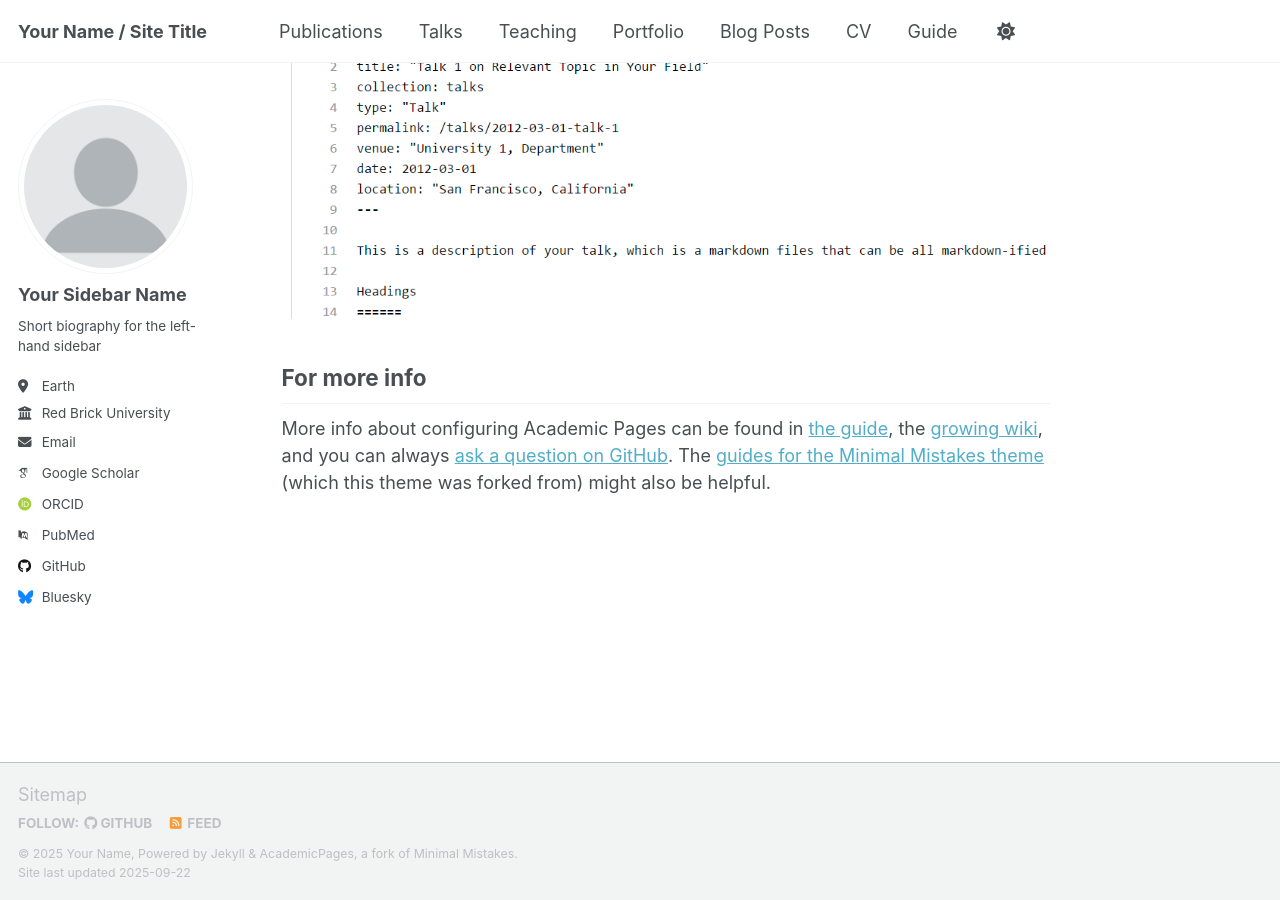
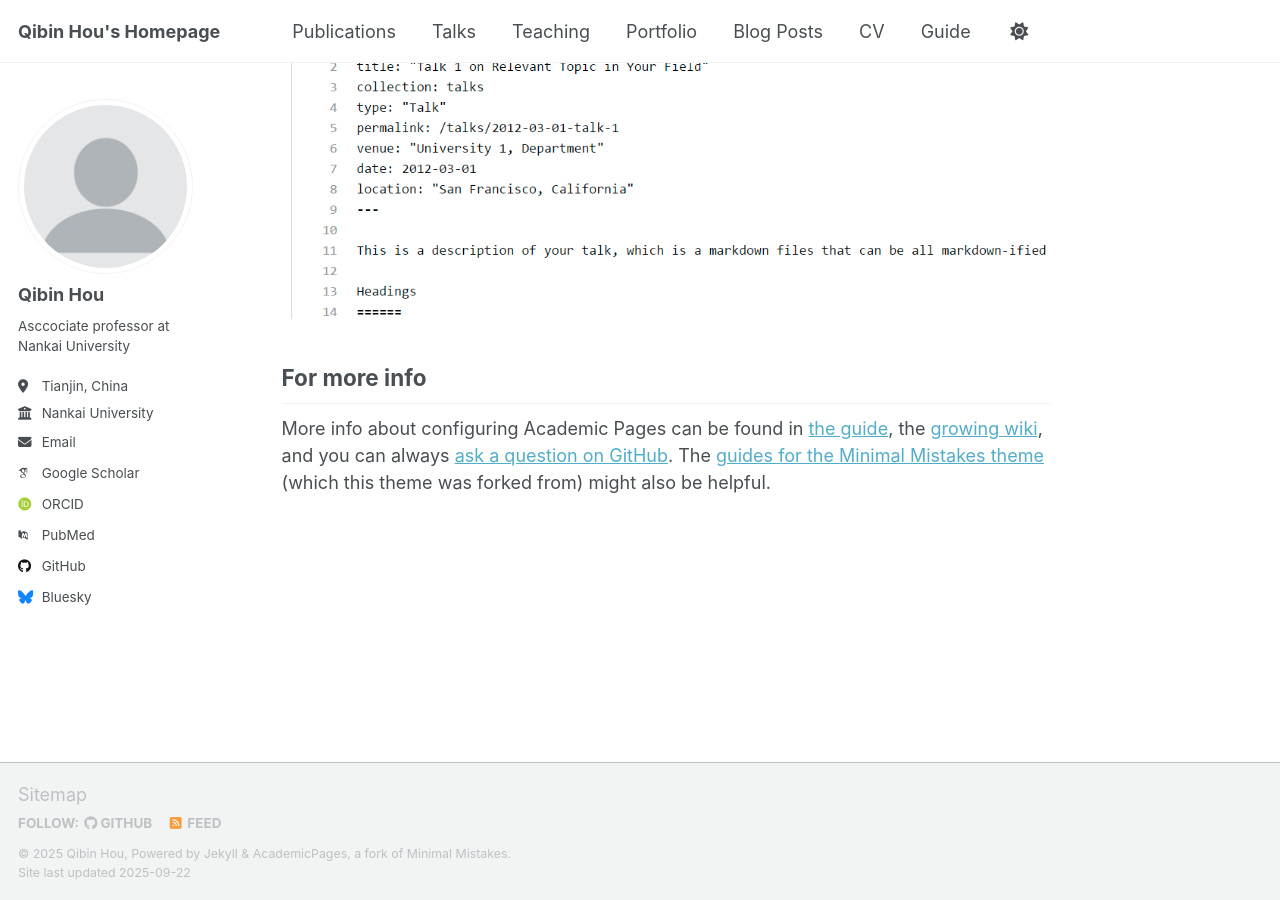
Before and after one commit to houqb/qibin, a Jekyll site: the page built from _pages/about.md, in a window 1280 px wide and 900 px high, scrolled down 2880 px. Built offline with Jekyll 4.4.1, drawn with Linux system fonts in a browser that asks for light colours; some web fonts are replaced; a script that is not in the unit is left out.

Commit message:
Update _config.yml

```diff
--- a/_config.yml
+++ b/_config.yml
@@ -9,14 +9,14 @@
 # Basic Site Settings
 locale                   : "en-US"
 site_theme               : "default" # Currently available options are "default", "air"
-title                    : "Your Name / Site Title"
+title                    : "Qibin Hou's Homepage"
 title_separator          : "-"
-name                     : &name "Your Name"
-description              : &description "Your Name's academic portfolio"   # Update this with a general description of your site, this is the default if not overridden by a page
-url                      : https://academicpages.github.io # The base hostname & protocol for your site e.g. "https://[your GitHub username].github.io",
+name                     : &name "Qibin Hou"
+description              : &description "Asccociate professor at Nankai University"   # Update this with a general description of your site, this is the default if not overridden by a page
+url                      : https://houqb.github.io # The base hostname & protocol for your site e.g. "https://[your GitHub username].github.io",
                                                            # or if you already have some other page hosted on Github then use "https://[your GitHub username].github.io/[Your Repo Name]"
 baseurl                  : "" # the subpath of your site, e.g. "/blog"
-repository               : "academicpages/academicpages.github.io"
+repository               : "houqb/houqb.github.io"
 
 # Site Author - The following control what appear as part of the author content on the side bar.
 #               If a field is blank the icon and link will not appear, otherwise it will be shown.
@@ -24,13 +24,13 @@ repository               : "academicpages/academicpages.github.io"
 author:
   # Biographic information
   avatar           : "profile.png"
-  name             : "Your Sidebar Name"
+  name             : "Qibin Hou"
   pronouns         : # example: "she/her"
-  bio              : "Short biography for the left-hand sidebar"
-  location         : "Earth"
-  employer         : "Red Brick University"
+  bio              : "Asccociate professor at Nankai University"
+  location         : "Tianjin, China"
+  employer         : "Nankai University"
   uri              : # URL
-  email            : "none@example.org"
+  email            : "andrewhoux@gmail.com"
 
   # Academic websites
   academia         : # URL
```
